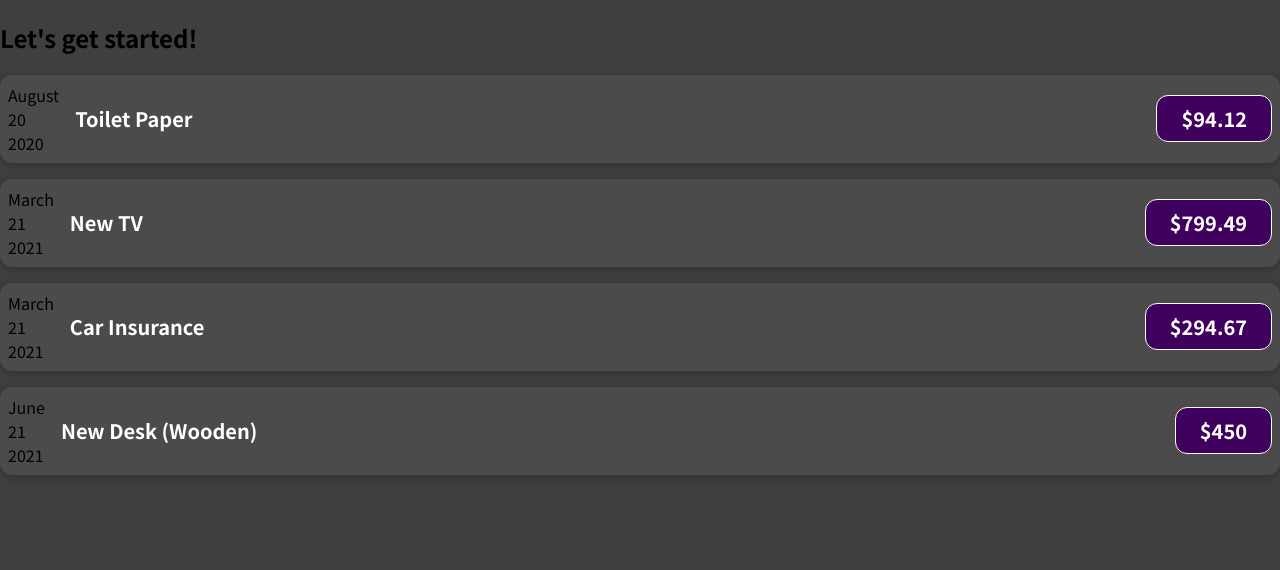
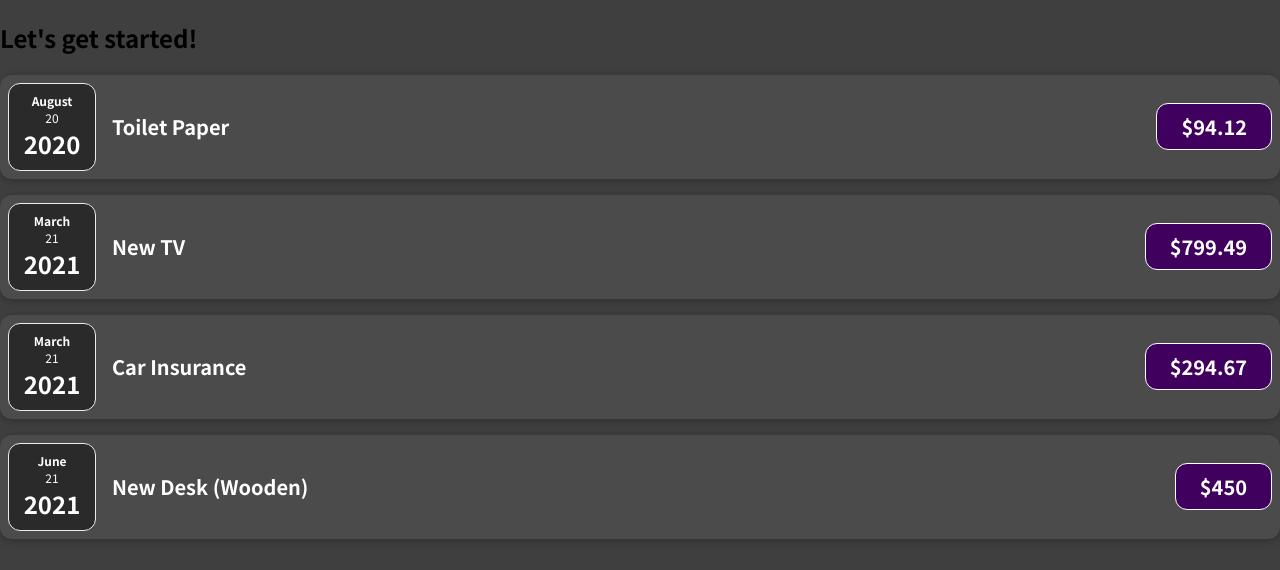
Before and after one commit to Dgvalerio/react-complete-guide, a React (Create React App) app: page / in a window 1280 px wide. Shown: the top 570 px of the page. Built offline with nearby package versions, Linux system fonts and the light colour scheme.

Commit message:
Aula 38 (And practice)

```diff
--- /dev/null
+++ b/src/components/ExpenseDate.css
@@ -0,0 +1,26 @@
+.expense-date {
+    display: flex;
+    flex-direction: column;
+    width: 5.5rem;
+    height: 5.5rem;
+    border: 1px solid #ececec;
+    background-color: #2a2a2a;
+    color: white;
+    border-radius: 12px;
+    align-items: center;
+    justify-content: center;
+}
+
+.expense-date__month {
+    font-size: 0.75rem;
+    font-weight: bold;
+}
+
+.expense-date__year {
+    font-size: 0.75rem;
+}
+
+.expense-date__day {
+    font-size: 1.5rem;
+    font-weight: bold;
+}
--- /dev/null
+++ b/src/components/ExpenseDate.tsx
@@ -0,0 +1,18 @@
+import React from 'react';
+import './ExpenseDate.css';
+
+const ExpenseDate = ({ date }: { date: Date }) => {
+  const month = date.toLocaleString('en-US', { month: 'long' });
+  const year = date.toLocaleString('en-US', { year: '2-digit' });
+  const day = date.getFullYear();
+
+  return (
+    <div className="expense-date">
+      <div className="expense-date__month">{month}</div>
+      <div className="expense-date__year">{year}</div>
+      <div className="expense-date__day">{day}</div>
+    </div>
+  );
+};
+
+export default ExpenseDate;
--- a/src/components/ExpenseItem.tsx
+++ b/src/components/ExpenseItem.tsx
@@ -1,18 +1,11 @@
 import React from 'react';
 import './ExpenseItem.css';
+import ExpenseDate from './ExpenseDate';
 
 const ExpenseItem = ({ title, amount, date }: { title: string; amount: number; date: Date; }) => {
-  const month = date.toLocaleString('en-US', { month: 'long' });
-  const year = date.toLocaleString('en-US', { year: '2-digit' });
-  const day = date.getFullYear();
-
   return (
     <div className="expense-item">
-      <div>
-        <div>{month}</div>
-        <div>{year}</div>
-        <div>{day}</div>
-      </div>
+      <ExpenseDate date={date} />
       <div className="expense-item__description">
         <h2>{title}</h2>
         <div className="expense-item__price">${amount}</div>
```
